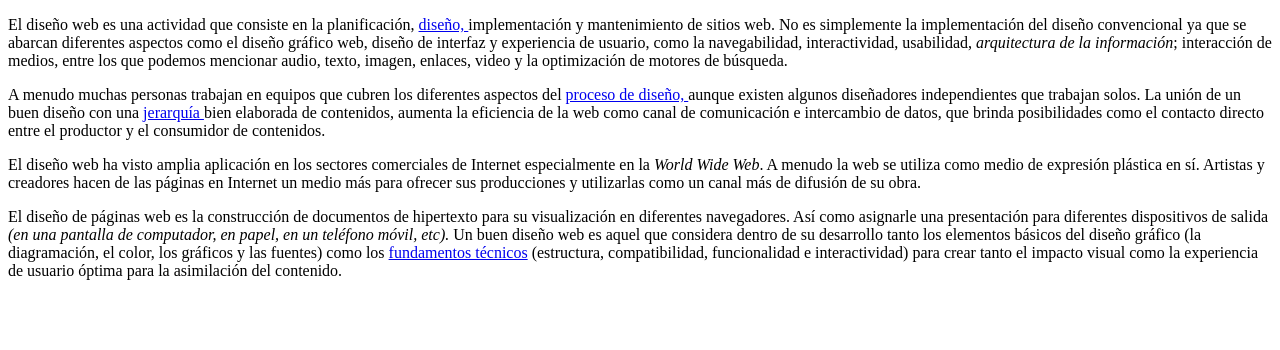
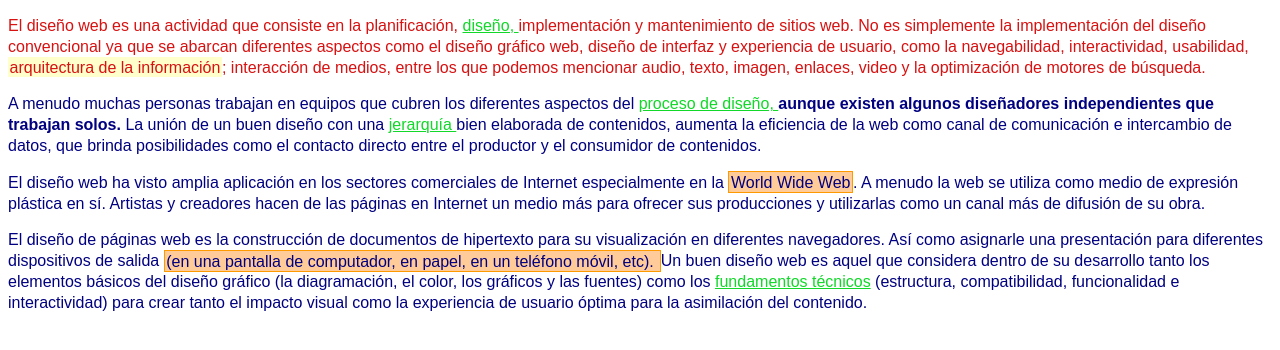
Before and after one commit to Simonmroman/MisEstilos, a website: page public_html/index.html in a window 1280 px wide. Drawn offline with Linux system fonts and the light colour scheme.

Commit message:
Aplicando estilos a mi pagina

```diff
--- /dev/null
+++ b/public_html/css/estilos.css
@@ -0,0 +1,22 @@
+/*
+To change this license header, choose License Headers in Project Properties.
+To change this template file, choose Tools | Templates
+and open the template in the editor.
+*/
+/*
+    Created on : Feb 26, 2018, 7:46:49 PM
+    Author     : 00140007
+*/*{font: 1em/1.3 Arial, Helvetica, sans-serif; }
+
+p{color: #000080; }
+
+#primero p{color: #D81111; }
+
+a{color: #11D829; }
+
+#primero em{ background: #FFFFCC; padding: .1em; }
+
+
+.especial {background: #FFCC99; border: 1px solid #FF9900; padding: .1em; }
+
+.normal span{font-weight: bold; }
--- a/public_html/index.html
+++ b/public_html/index.html
@@ -9,6 +9,8 @@ and open the template in the editor.
         <title>TODO supply a title</title>
         <meta charset="UTF-8">
         <meta name="viewport" content="width=device-width, initial-scale=1.0">
+        <link href="css/estilos.css" rel="stylesheet" type="text/css"/>
+
     </head>
     <body>
         <div id="primero">
```
